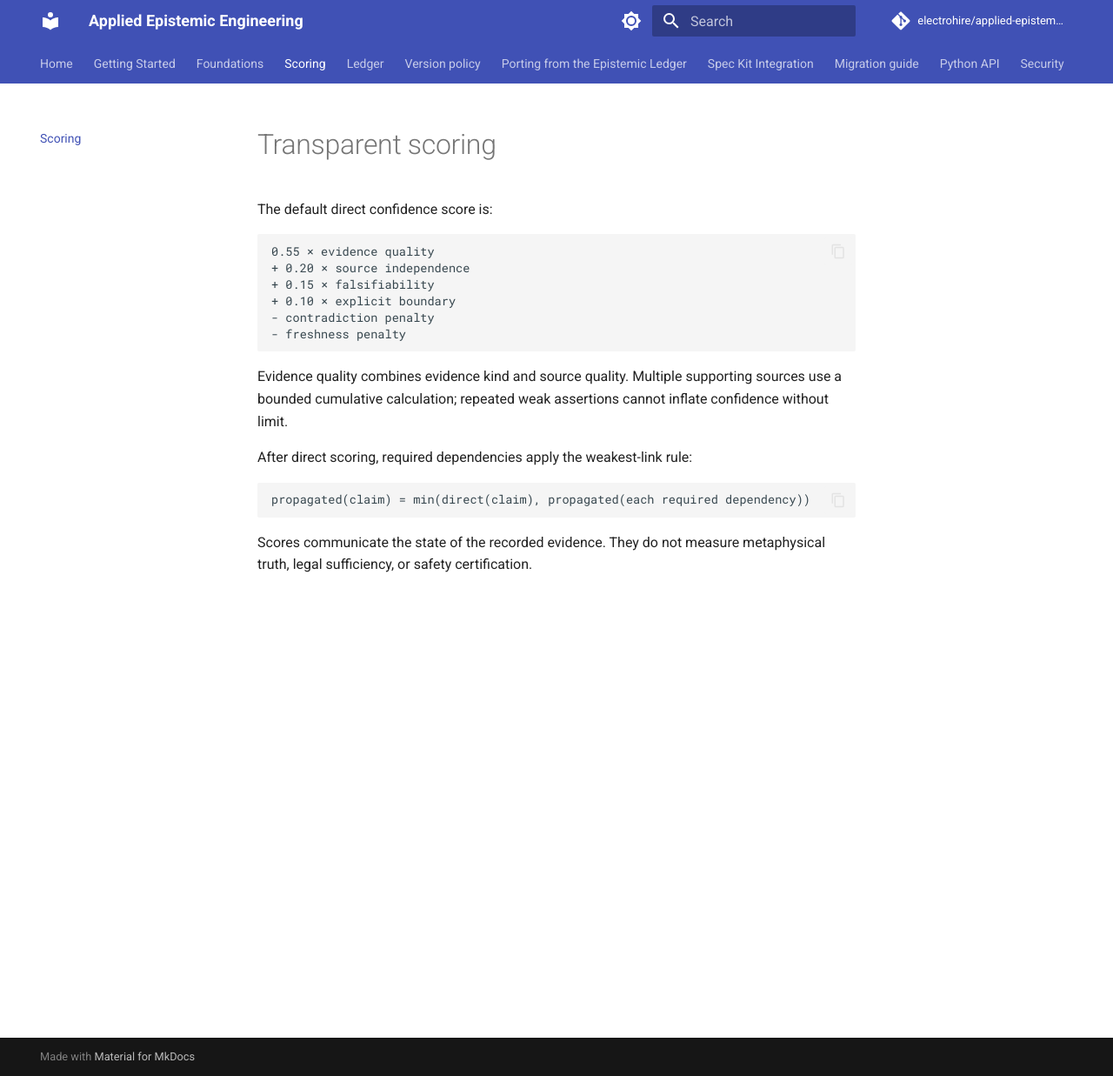
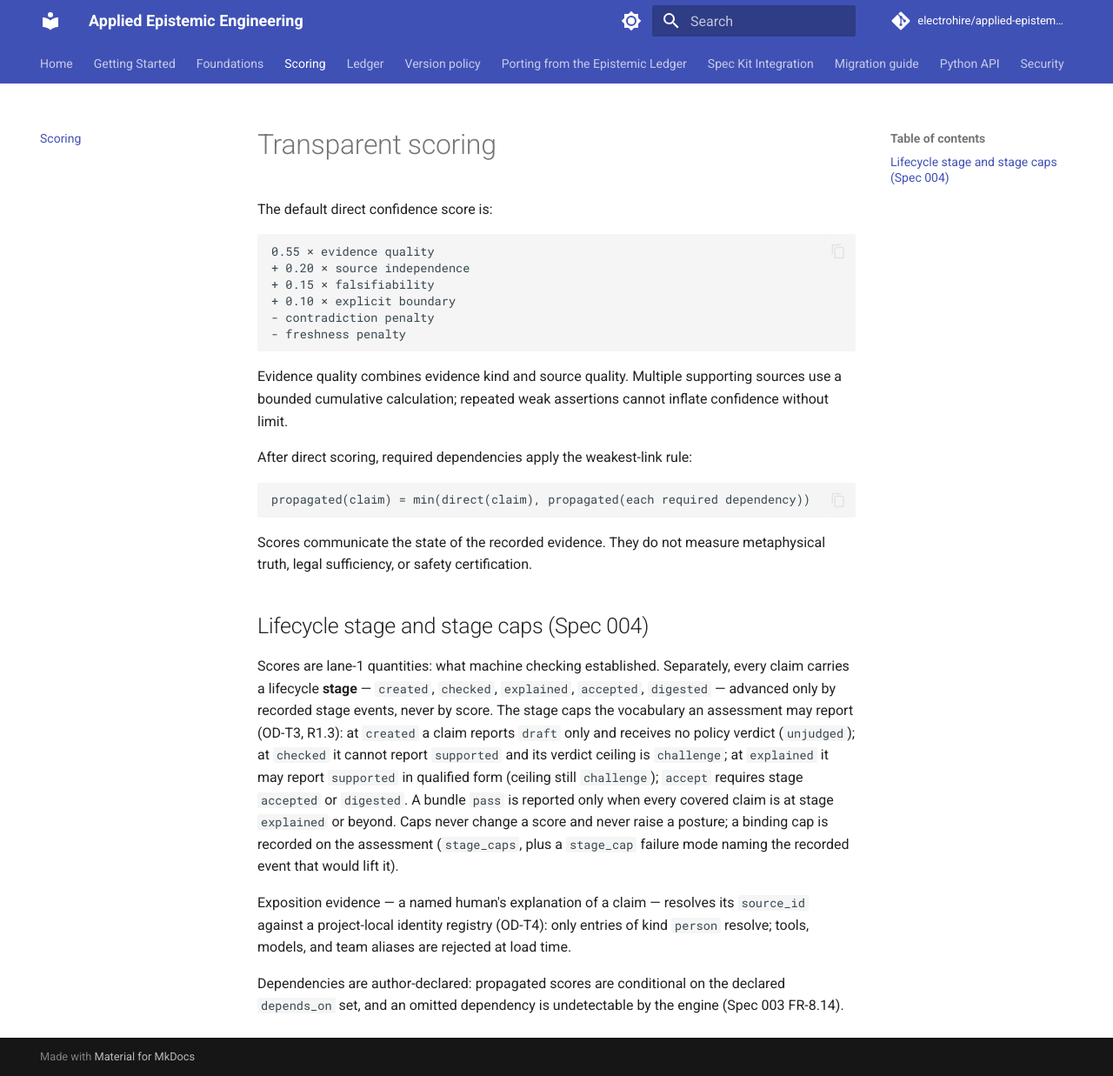
Before and after one commit to electrohire/applied-epistemic-engineering, an MkDocs documentation site: the page built from docs/scoring.md, in a window 1280 px wide and 1237 px high. Shown: the whole window at 87% size. Built offline with MkDocs 1.6.1 and Material for MkDocs 9.7.7, drawn with Linux system fonts in a browser that asks for light colours; comment, search, counter and statistics services are not loaded.

Commit message:
Spec 004 P0 docs: stage model + caps in scoring documentation

```diff
--- a/docs/scoring.md
+++ b/docs/scoring.md
@@ -22,3 +22,30 @@ propagated(claim) = min(direct(claim), propagated(each required dependency))
 
 Scores communicate the state of the recorded evidence. They do not measure metaphysical truth,
 legal sufficiency, or safety certification.
+
+
+## Lifecycle stage and stage caps (Spec 004)
+
+Scores are lane-1 quantities: what machine checking established.
+Separately, every claim carries a lifecycle **stage** — `created`,
+`checked`, `explained`, `accepted`, `digested` — advanced only by
+recorded stage events, never by score. The stage caps the vocabulary
+an assessment may report (OD-T3, R1.3): at `created` a claim reports
+`draft` only and receives no policy verdict (`unjudged`); at
+`checked` it cannot report `supported` and its verdict ceiling is
+`challenge`; at `explained` it may report `supported` in qualified
+form (ceiling still `challenge`); `accept` requires stage `accepted`
+or `digested`. A bundle `pass` is reported only when every covered
+claim is at stage `explained` or beyond. Caps never change a score
+and never raise a posture; a binding cap is recorded on the
+assessment (`stage_caps`, plus a `stage_cap` failure mode naming the
+recorded event that would lift it).
+
+Exposition evidence — a named human's explanation of a claim —
+resolves its `source_id` against a project-local identity registry
+(OD-T4): only entries of kind `person` resolve; tools, models, and
+team aliases are rejected at load time.
+
+Dependencies are author-declared: propagated scores are conditional
+on the declared `depends_on` set, and an omitted dependency is
+undetectable by the engine (Spec 003 FR-8.14).
```
